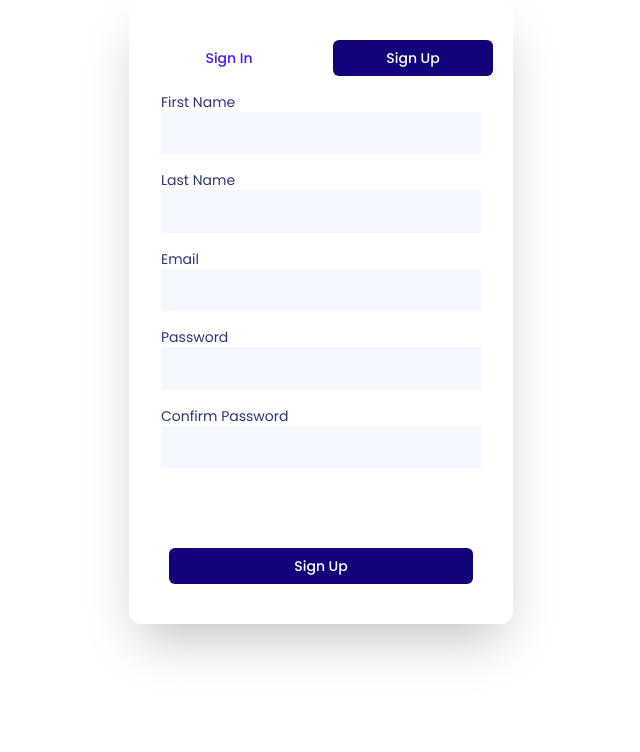
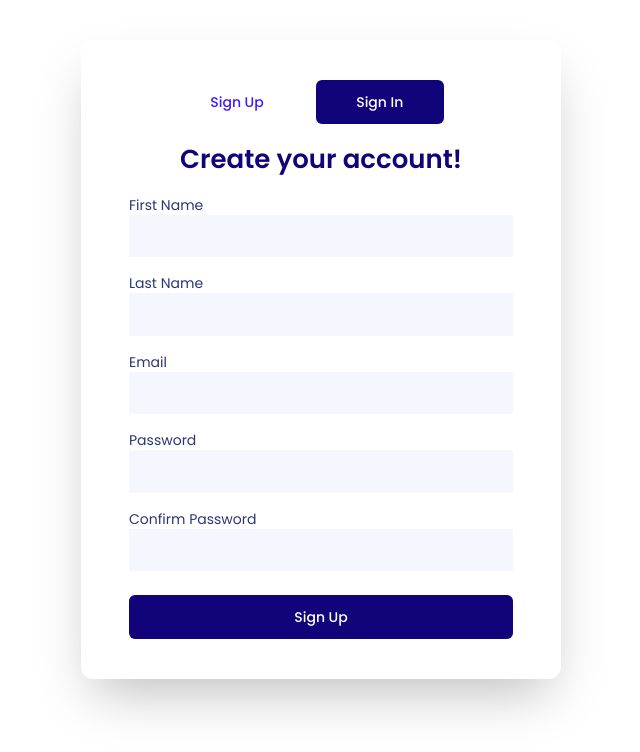
Before and after one commit to ekufta0530/NomadTaxPro-frontend, a Next.js app: page /signup in a window 1280 px wide. Shown: the top 752 px of the page, without its empty margins (319-959 px from the left). Built offline with nearby package versions, Linux system fonts and the light colour scheme.

Commit message:
added text

```diff
--- a/app/(auth)/signup/page.tsx
+++ b/app/(auth)/signup/page.tsx
@@ -10,36 +10,65 @@ export default function SignUpPage() {
     <Flex variant="columnCenterCenter">
       <Flex
         variant="columnCenterCenter"
-        className=" px-10 py-10 shadow-2xl w-96 bottom-4 rounded-xl"
+        className="p-5 sm:p-10 shadow-2xl w-[calc(100%-1rem)] mt-10  mx-2 sm:w-[30rem]  rounded-xl"
       >
-        <Flex variant="rowStartCenter" className="gap-6">
+        <Flex variant="rowStartCenter" className="gap-10">
           <Button
             variant="standard"
-            text="Sign In"
+            text="Sign Up"
             size="sm"
-            className="text-purple-blue  w-40"
+            className="text-purple-blue"
           />
           <Button
             variant="solid-dark-blue"
-            text="Sign Up"
-            size="sm"
-            className="text-white w-40"
+            text="Sign In"
+            size="md"
+            className="text-white w-32"
           />
         </Flex>
-        <Input variant="solid-light-grey" label="First Name" className="w-80" />
-        <Input variant="solid-light-grey" label="Last Name" className="w-80" />
-        <Input variant="solid-light-grey" label="Email" className="w-80" />
-        <Input variant="solid-light-grey" label="Password" className="w-80" />
+        <Text
+          as="h1"
+          className="text-center"
+          text="Create your account!"
+          color="dark-blue"
+          size="2xl"
+          weight="semiBold"
+        />
+        <Input
+          variant="solid-light-grey"
+          label="First Name"
+          className="w-full sm:w-96"
+          containerClass="w-full sm:w-96"
+        />
+        <Input
+          variant="solid-light-grey"
+          label="Last Name"
+          className="w-full sm:w-96"
+          containerClass="w-full sm:w-96"
+        />
+        <Input
+          variant="solid-light-grey"
+          label="Email"
+          className="w-full sm:w-96"
+          containerClass="w-full sm:w-96"
+        />
+        <Input
+          variant="solid-light-grey"
+          label="Password"
+          className="w-full sm:w-96"
+          containerClass="w-full sm:w-96"
+        />
         <Input
           variant="solid-light-grey"
           label=" Confirm Password"
-          className="w-80"
-        />{" "}
+          className="w-full sm:w-96"
+          containerClass="w-full sm:w-96"
+        />
         <Button
           variant="solid-dark-blue"
           text="Sign Up"
-          size="sm"
-          className="text-white w-[100%] mt-16"
+          size="md"
+          className="text-white w-full sm:w-96 mt-2"
         />
       </Flex>
     </Flex>
--- a/common/widgets/basic/input/index.tsx
+++ b/common/widgets/basic/input/index.tsx
@@ -39,7 +39,7 @@ export function Input({
           {label}
         </label>
       )}
-      <Flex variant="rowStartCenter" className={`${container} gap-0`}>
+      <Flex variant="rowStartCenter" className={`${container} gap-0 w-full`}>
         {icon && <Icon icon={icon} size="xs" />}
         <input
           {...props}
--- a/common/widgets/basic/text/index.tsx
+++ b/common/widgets/basic/text/index.tsx
@@ -61,7 +61,7 @@ const textVariants = cva("", {
       lg: "text-lg", // 18px
       xl: "text-xl", // 20px
       "2xl": "text-[1.625rem]", // 26px
-      "3xl": "text-[1.875]", // 30px
+      "3xl": "text-[1.875rem]", // 30px
       "4xl": "text-[3.75rem]", // 60px
     },
     weight: {
```
